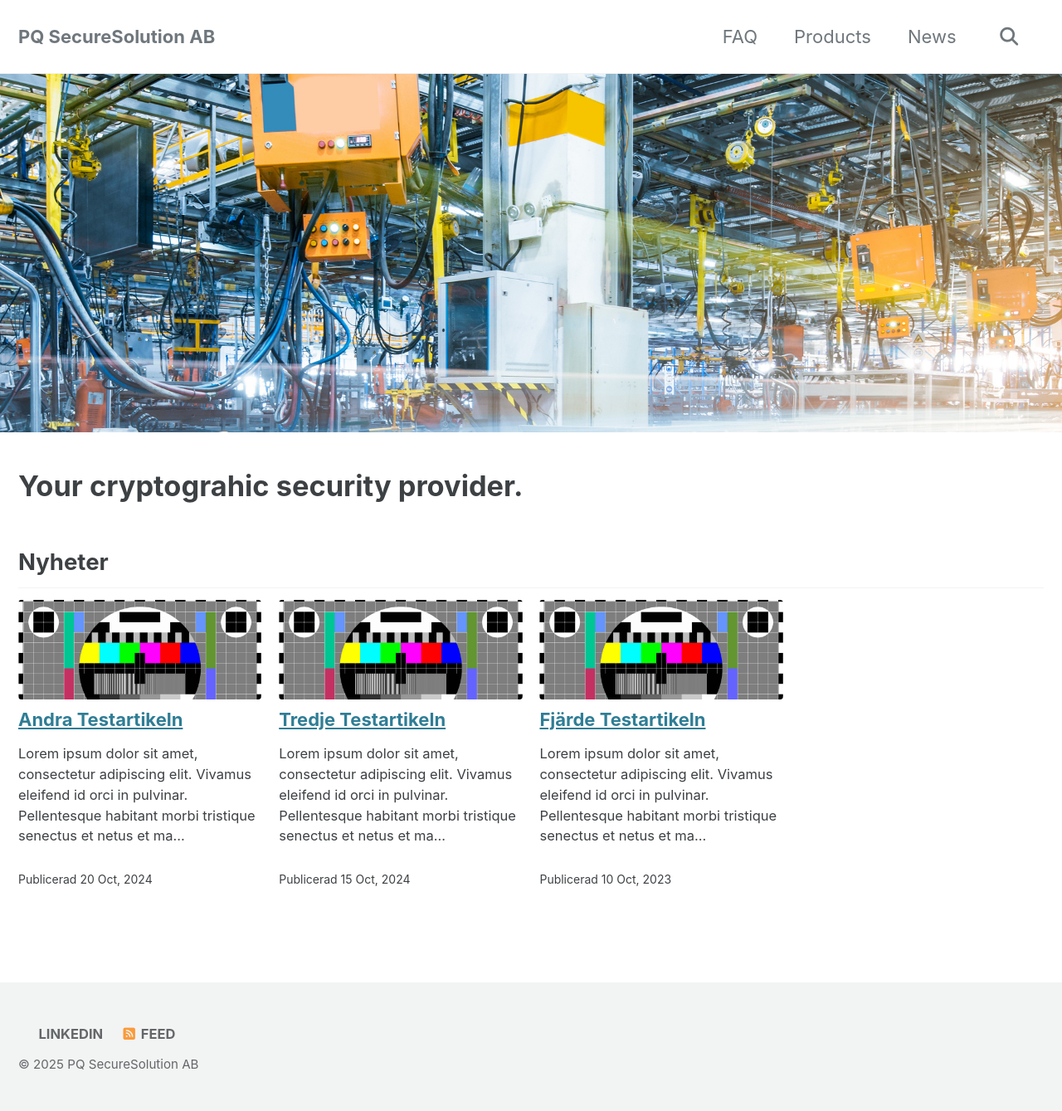
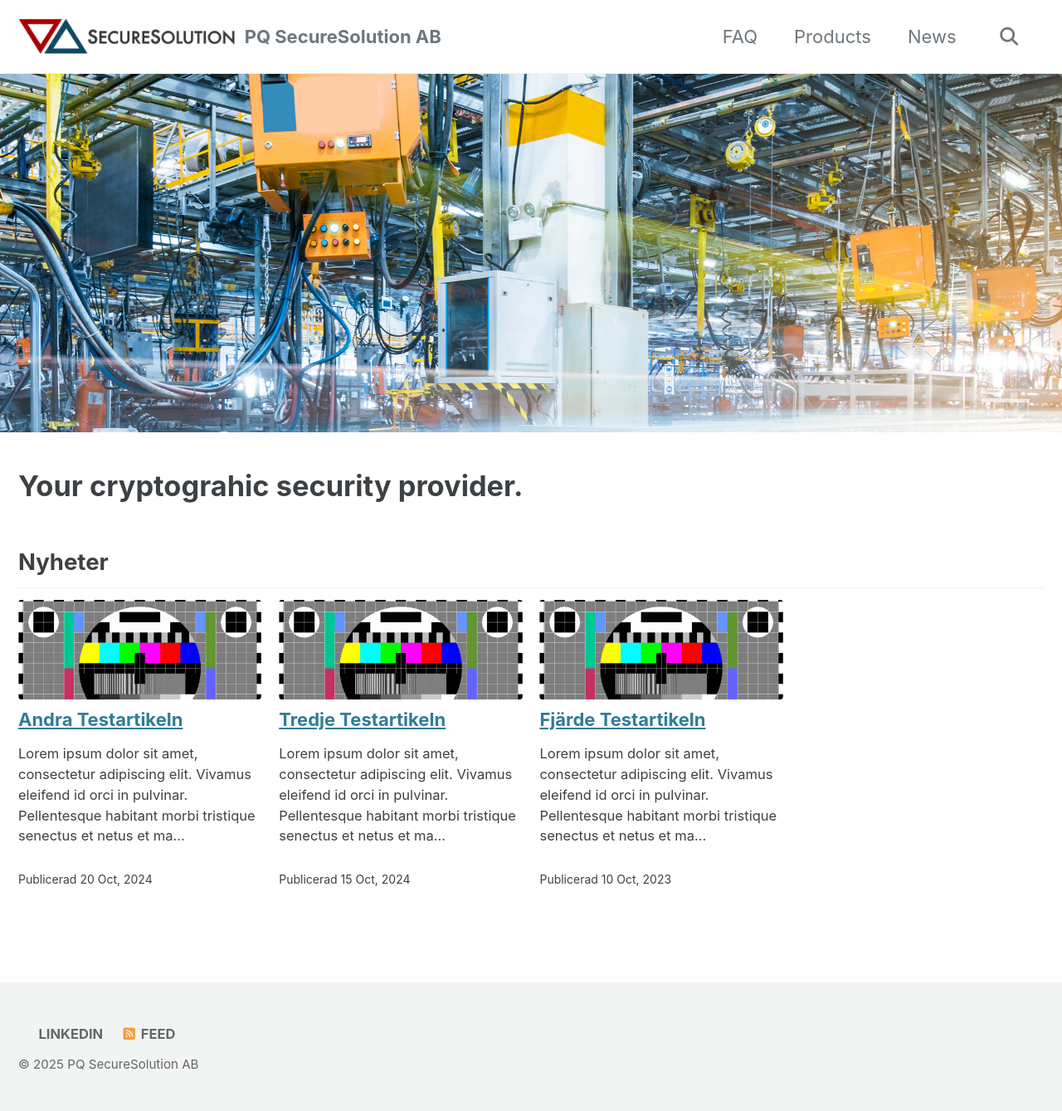
Before and after one commit to PQ-SecureSolution-AB/pq-securesolution-ab.github.io, a Jekyll site: the page built from _pages/home.md, in a window 1280 px wide. Shown: the whole page at 83% size. Built offline with Jekyll 4.4.1, drawn with Linux system fonts in a browser that asks for light colours; cached includes are drawn as plain includes.

Commit message:
updated logo

```diff
--- a/_config.yml
+++ b/_config.yml
@@ -20,13 +20,13 @@ rtl                      : # true, false (default) # turns direction of the page
 title                    : "PQ SecureSolution AB"
 title_separator          : "-"
 subtitle                 : # site tagline that appears below site title in masthead
-name                     : "PQ SecureSolution AB"
+name                     : # "PQ SecureSolution AB"
 description              : "Your cryptograhic Security Provider"
 url                      : "https://pq-securesolution-ab.github.io"
 baseurl                  : # the subpath of your site, e.g. "/blog"
 repository               : "PQ-SecureSolution-AB/securesolution.se"
 teaser                   : # path of fallback teaser image, e.g. "/assets/images/500x300.png"
-logo                     : # path of logo image to display in the masthead, e.g. "/assets/images/88x88.png"
+logo                     : "/assets/images/Securesolution-logo-transparent.png"
 masthead_title           : # overrides the website title displayed in the masthead, use " " for no title
 breadcrumbs              : # true, false (default)
 words_per_minute         : 200
```
Also changed, not shown: assets/images/Securesolution-logo-transparent.png (added), assets/images/Securesolution-logo.jpg (added), favicon.ico.
